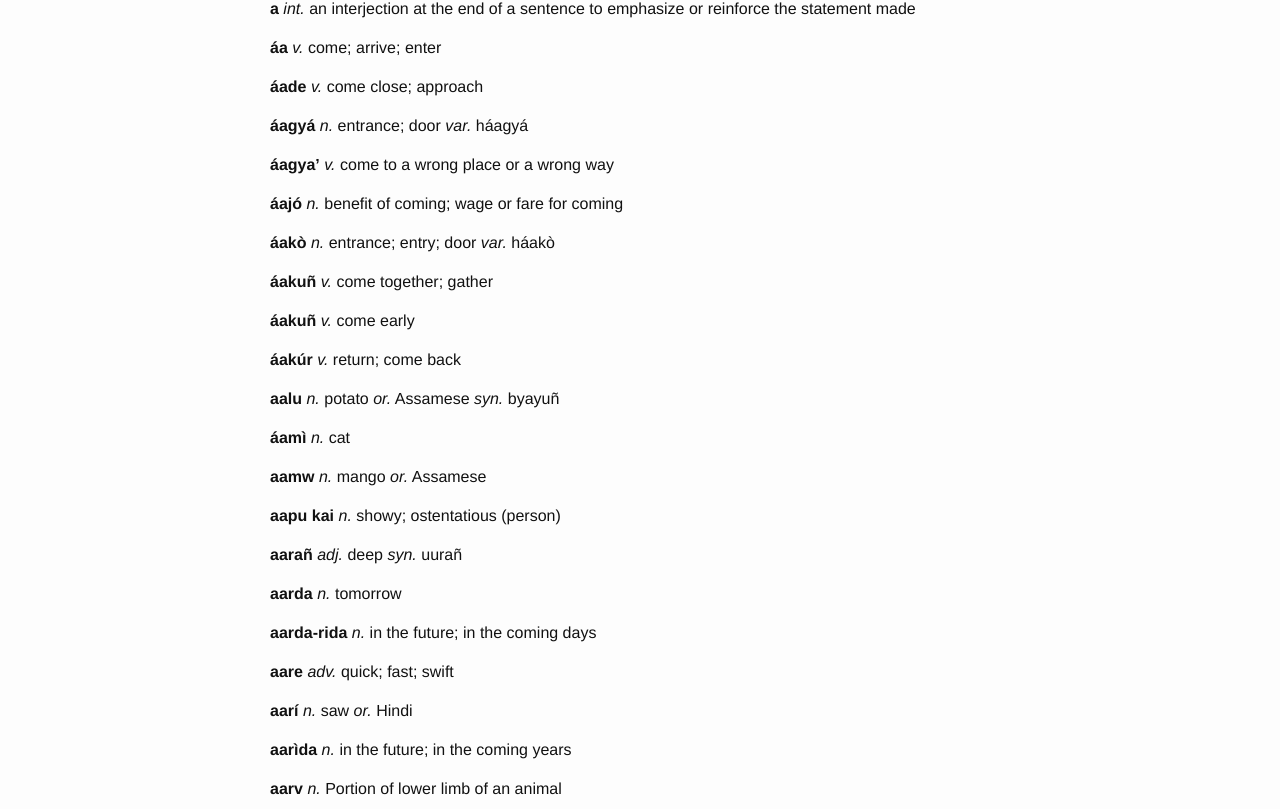
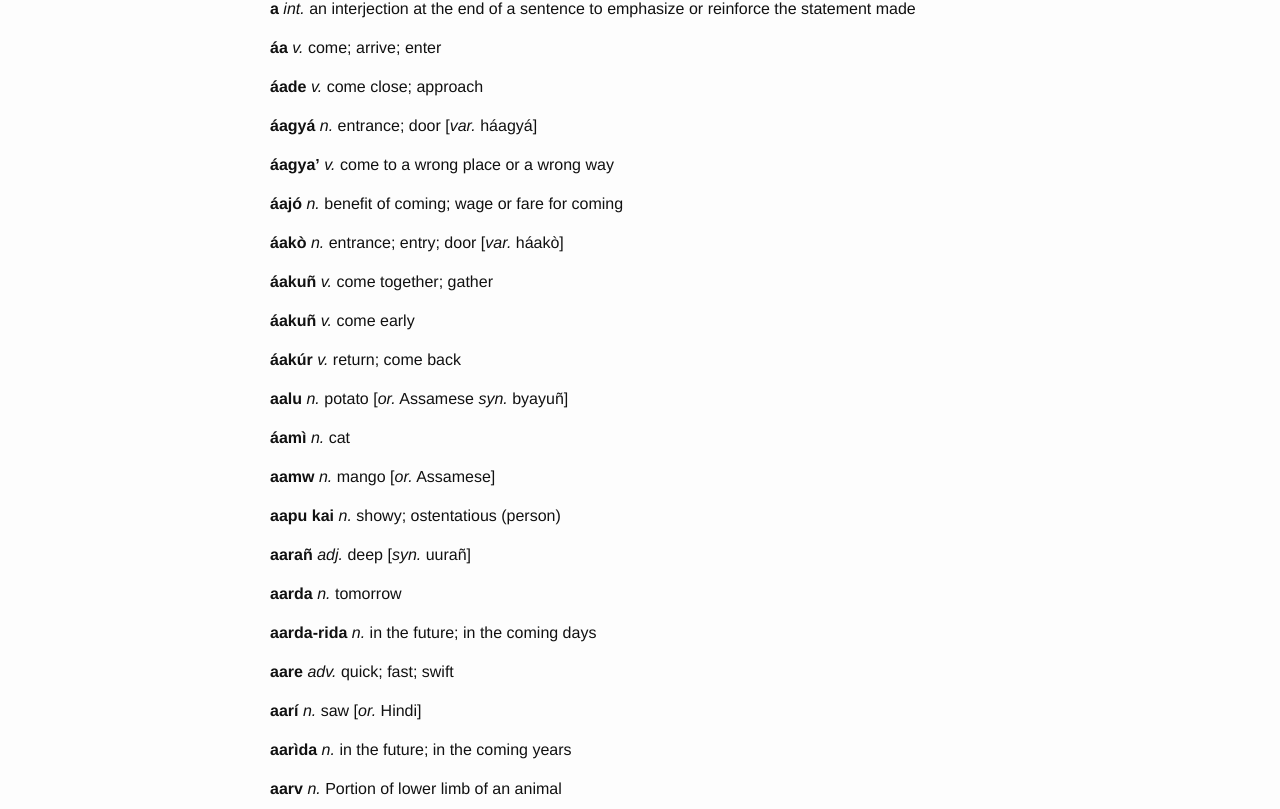
Before and after one commit to hacksparrow/language.apatani.org, a Jekyll site: the page built from dictionary/a.md, in a window 1280 px wide and 1400 px high. Shown: the part 163-972 px from the top of the window. Built offline with Jekyll 4.4.1, drawn with Linux system fonts in a browser that asks for light colours; nearby versions of some CDN libraries.

Commit message:
Update a.md

```diff
--- a/dictionary/a.md
+++ b/dictionary/a.md
@@ -9,13 +9,13 @@ __áa__  _v._  come; arrive; enter
 
 __áade__  _v._  come close; approach
 
-__áagyá__ _n._  entrance; door  _var._ háagyá
+__áagyá__ _n._  entrance; door  [_var._ háagyá]
 
 __áagya'__ _v._  come to a wrong place or a wrong way
 
 __áajó__  _n._  benefit of coming; wage or fare for coming
 
-__áakò__  _n._  entrance; entry; door _var._  háakò
+__áakò__  _n._  entrance; entry; door [_var._  háakò]
 
 __áakuñ__ _v._  come together; gather
 
@@ -23,15 +23,15 @@ __áakuñ__ _v._  come early
 
 __áakúr__ _v._  return; come back
 
-__aalu__  _n._  potato _or._ Assamese  _syn._  byayuñ
+__aalu__  _n._  potato [_or._ Assamese  _syn._  byayuñ]
 
 __áamì__  _n._  cat
 
-__aamw__  _n._  mango _or._ Assamese
+__aamw__  _n._  mango [_or._ Assamese]
 
 __aapu kai__  _n._  showy; ostentatious (person)
 
-__aarañ__ _adj._  deep  _syn._  uurañ
+__aarañ__ _adj._  deep  [_syn._  uurañ]
 
 __aarda__ _n._  tomorrow
 
@@ -39,7 +39,7 @@ __aarda-rida__  _n._  in the future; in the coming days
 
 __aare__  _adv._  quick; fast; swift
 
-__aarí__  _n._  saw _or._ Hindi
+__aarí__  _n._  saw [_or._ Hindi]
 
 __aarìda__  _n._  in the future; in the coming years
 
```
